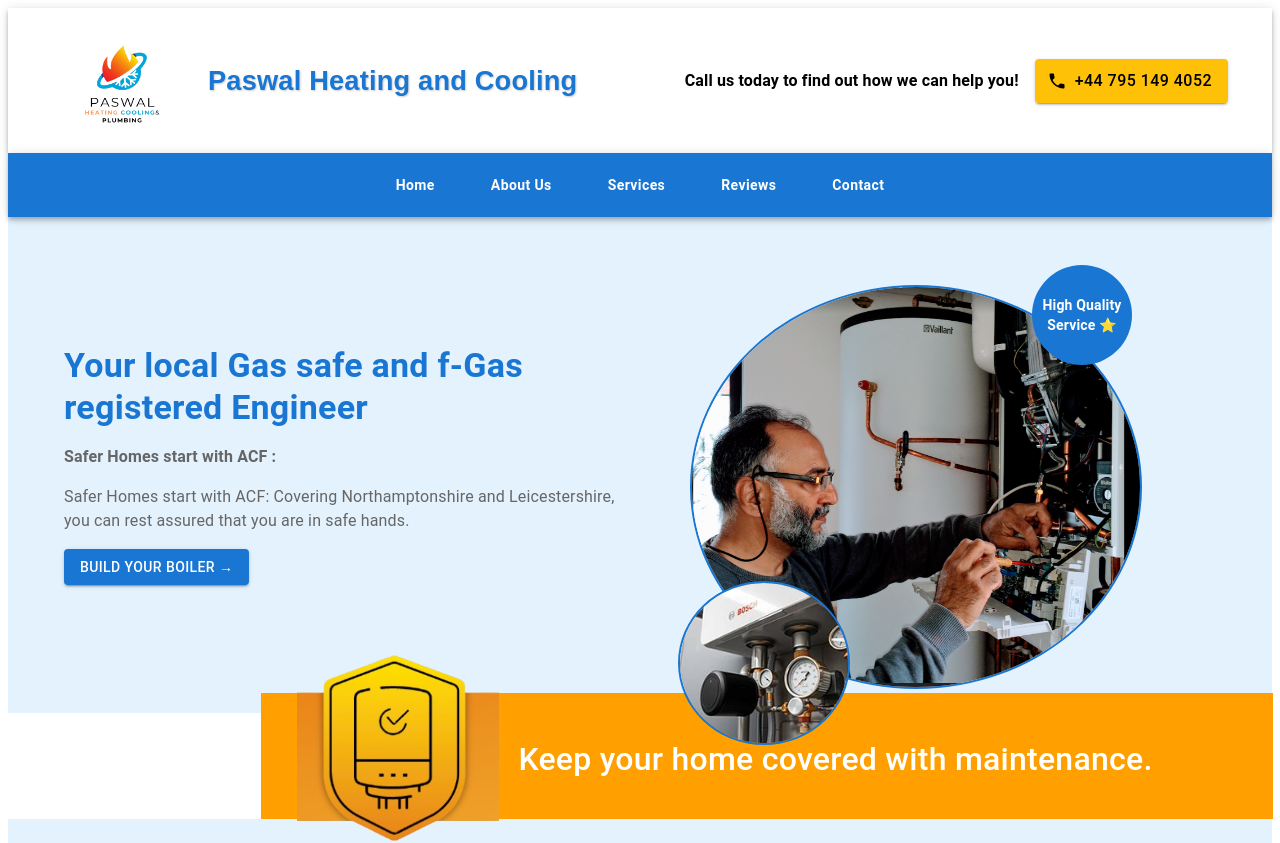
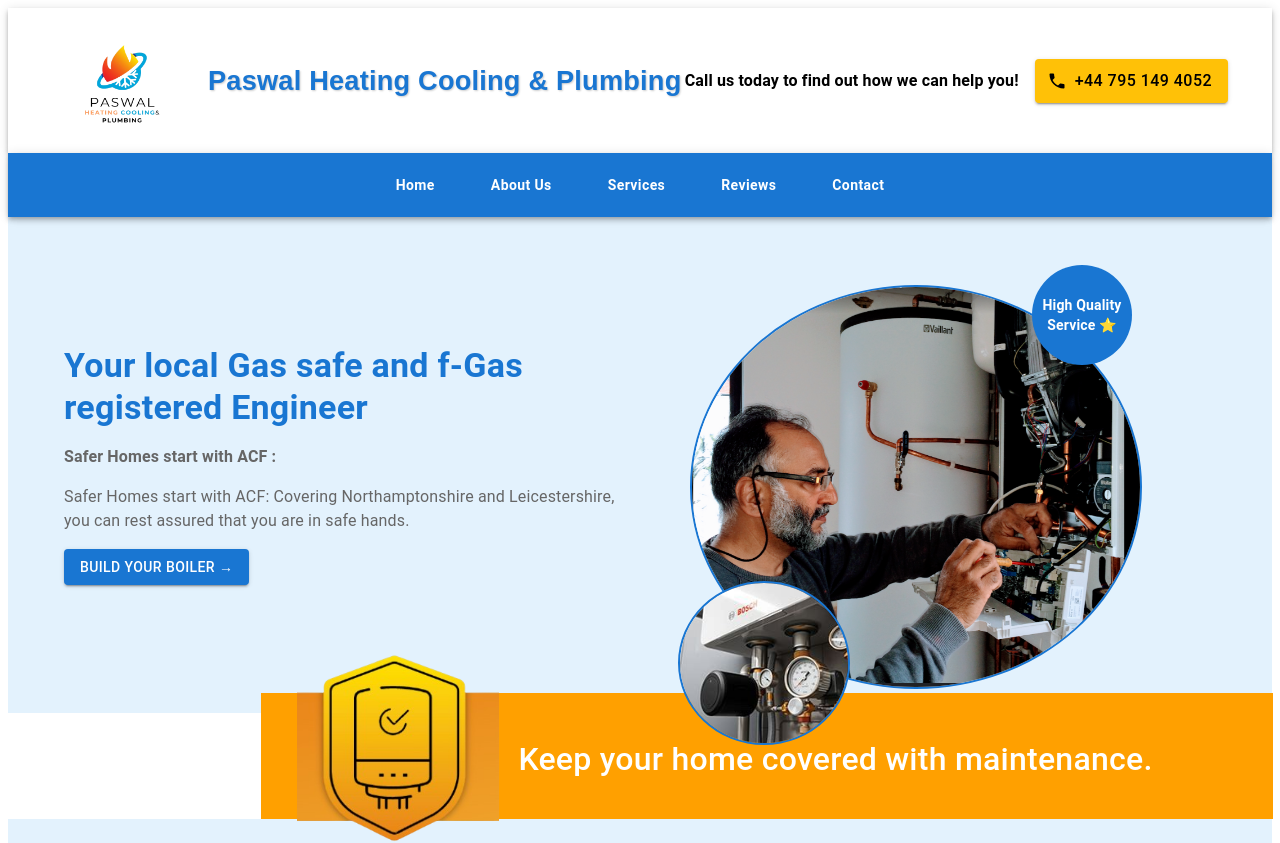
Before and after one commit to nooraizafshan/PaswalHeatingCoolingandplumbing, a Next.js app: page / in a window 1280 px wide. Shown: the top 843 px of the page. Built offline with nearby package versions, Linux system fonts and the light colour scheme.

Commit message:
Your commit message

```diff
--- a/Components/Navbar.tsx
+++ b/Components/Navbar.tsx
@@ -71,7 +71,7 @@
                 },
               }}
             >
-              Paswal Heating and Cooling
+              Paswal Heating Cooling & Plumbing
             </Typography>
           </Box>
 
```
